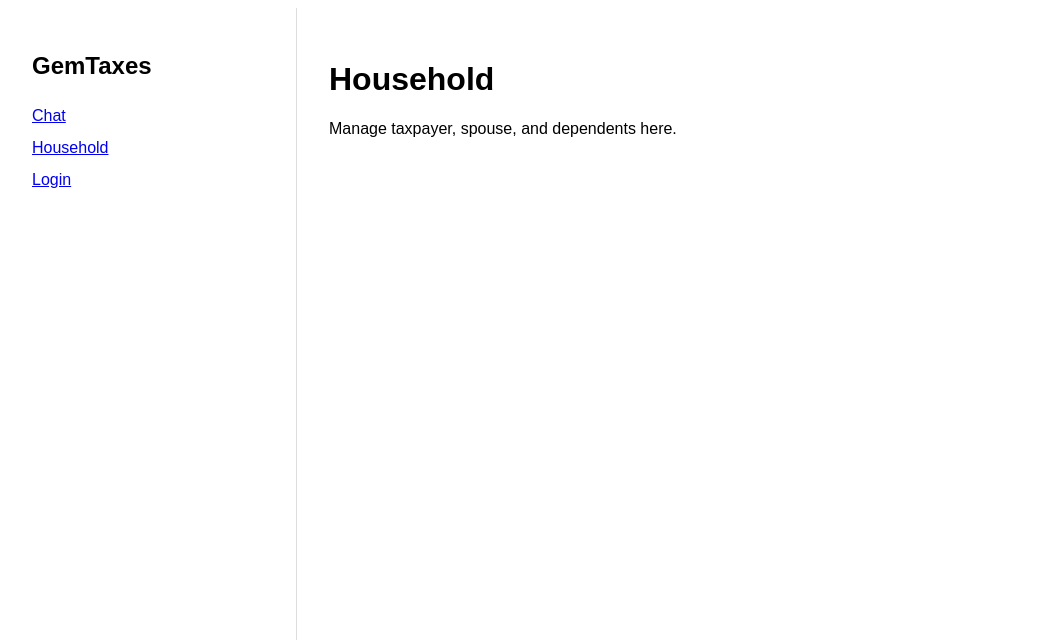
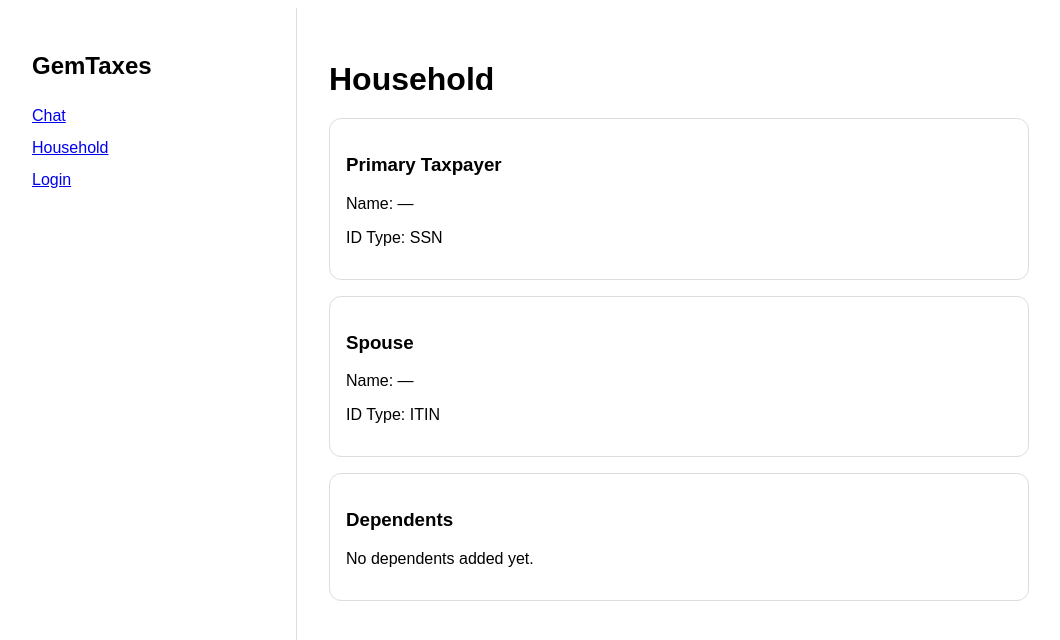
Before and after one commit to infomomtelo-sketch/Gemtaxes-app, a Next.js app: page /household in a window 1280 px wide. Shown: the top 640 px of the page, without its empty margins (0-1060 px from the left). Built offline with nearby package versions, Linux system fonts and the light colour scheme.

Commit message:
Update page.js

```diff
--- a/app/(dashbooard)/household/page.js
+++ b/app/(dashbooard)/household/page.js
@@ -1,8 +1,26 @@
 export default function HouseholdPage() {
   return (
-    <main>
-      <h1>Household</h1>
-      <p>Manage taxpayer, spouse, and dependents here.</p>
-    </main>
+    <div>
+      <h1 style={{ marginBottom: '20px' }}>Household</h1>
+
+      <div style={{ display: 'grid', gap: '16px', maxWidth: '700px' }}>
+        <div style={{ border: '1px solid #ddd', borderRadius: '12px', padding: '16px' }}>
+          <h3>Primary Taxpayer</h3>
+          <p>Name: —</p>
+          <p>ID Type: SSN</p>
+        </div>
+
+        <div style={{ border: '1px solid #ddd', borderRadius: '12px', padding: '16px' }}>
+          <h3>Spouse</h3>
+          <p>Name: —</p>
+          <p>ID Type: ITIN</p>
+        </div>
+
+        <div style={{ border: '1px solid #ddd', borderRadius: '12px', padding: '16px' }}>
+          <h3>Dependents</h3>
+          <p>No dependents added yet.</p>
+        </div>
+      </div>
+    </div>
   )
 }
```
